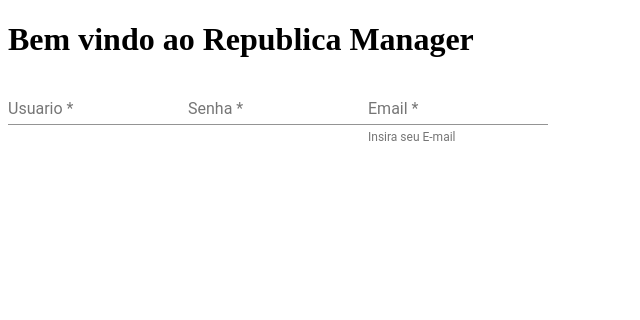
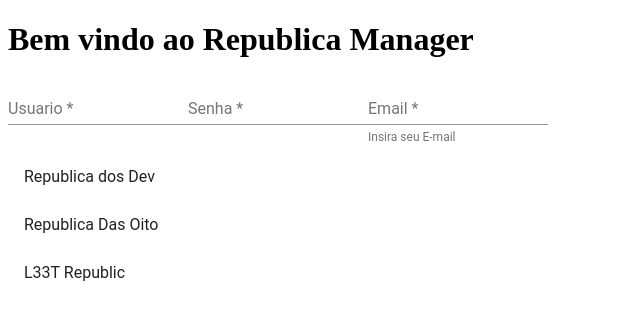
Before and after one commit to rougedao/RepublicManager-UI, an Angular app: page / in a window 1280 px wide. Shown: the top 320 px of the page, without its empty margins (0-640 px from the left). Built offline with nearby package versions, Linux system fonts and the light colour scheme.

Commit message:
added static list for testing

```diff
--- a/src/app/app.component.html
+++ b/src/app/app.component.html
@@ -1,2 +1,3 @@
 <h1>{{title}}</h1>
 <republic-login></republic-login>
+<app-republica></app-republica>
--- /dev/null
+++ b/src/app/republica/republica.component.html
@@ -0,0 +1,3 @@
+<mat-list>
+  <mat-list-item *ngFor="let republica of republicas">{{republica}}</mat-list-item>
+</mat-list>
--- /dev/null
+++ b/src/app/republica/republica.component.ts
@@ -0,0 +1,15 @@
+import { Component, OnInit } from '@angular/core';
+
+@Component({
+  selector: 'app-republica',
+  templateUrl: './republica.component.html',
+  styleUrls: ['./republica.component.css']
+})
+export class RepublicaComponent implements OnInit {
+republicas = ["Republica dos Dev","Republica Das Oito", "L33T Republic"]
+  constructor() { }
+
+  ngOnInit() {
+  }
+
+}
```
Also changed, not shown: src/app/app.module.ts (+6 -1 lines), src/app/republica/republica.component.css (added).
